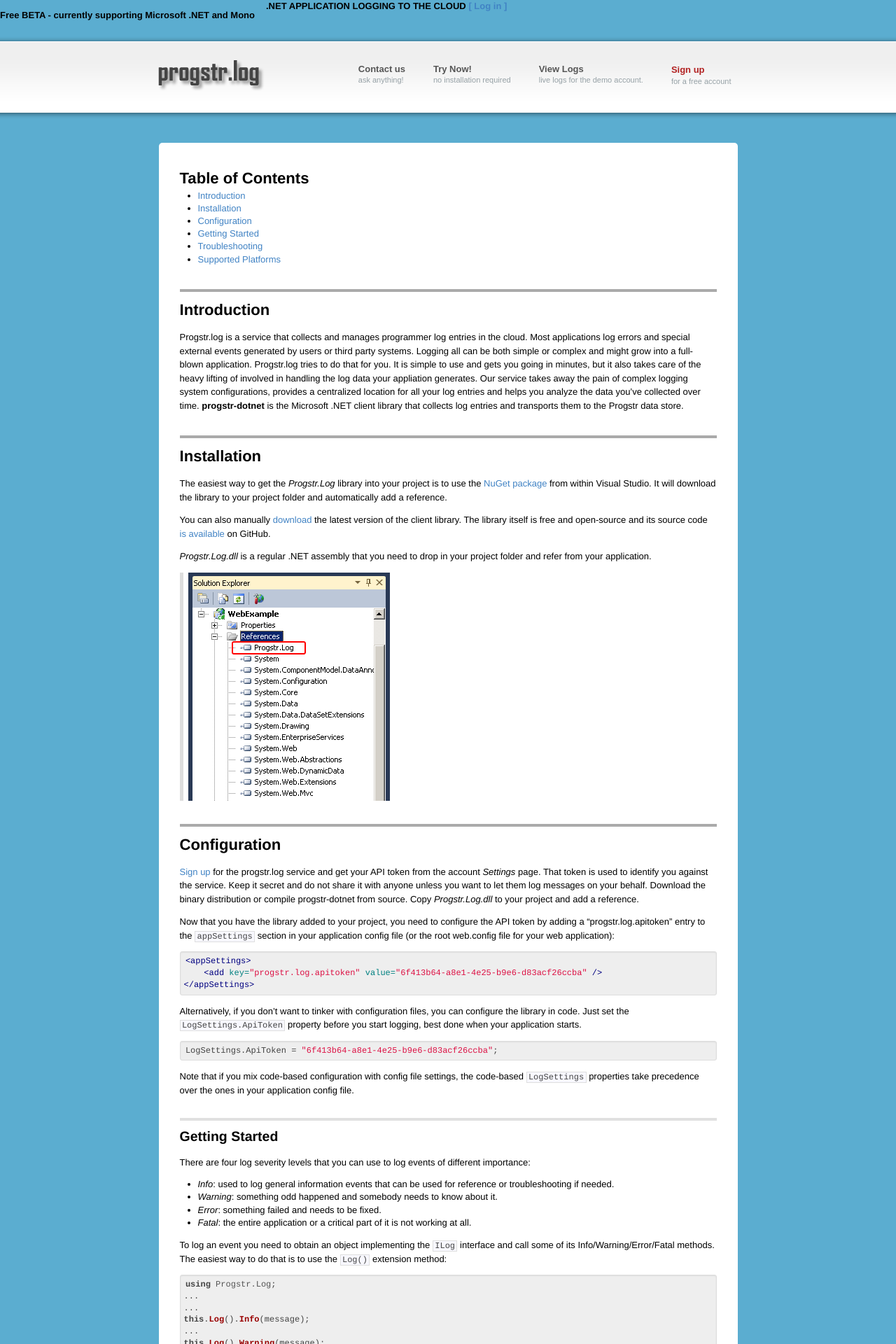
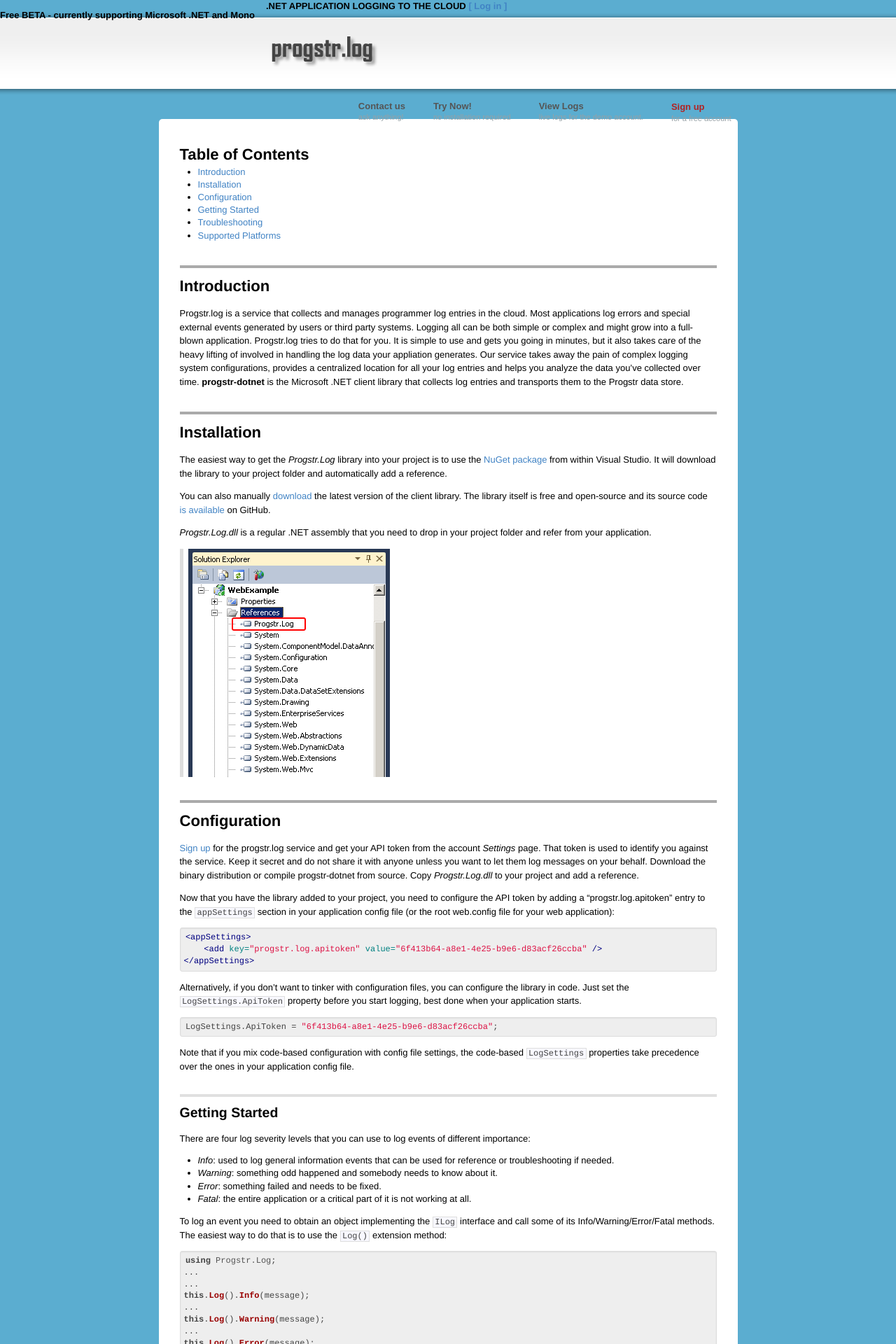
Before and after one commit to progstr/progstr.github.com, a Jekyll site: the page built from index.md, in a window 1280 px wide. Shown: the top 1920 px of the page at 70% size. Built offline with Jekyll 4.4.1, drawn with Linux system fonts in a browser that asks for light colours.

Commit message:
Edited stylesheets/default.css via GitHub

```diff
--- a/stylesheets/default.css
+++ b/stylesheets/default.css
@@ -258,7 +258,7 @@ ul, ol {
 /* Header styles matching the home page */
 #top_bg {
     width: 100%;
-    margin: 34px 0px;
+    margin: 0px 0px 34px 0px;
     height: 118px;
     background: transparent url('../images/menu_bg.png') repeat-x center center;
 }
```
